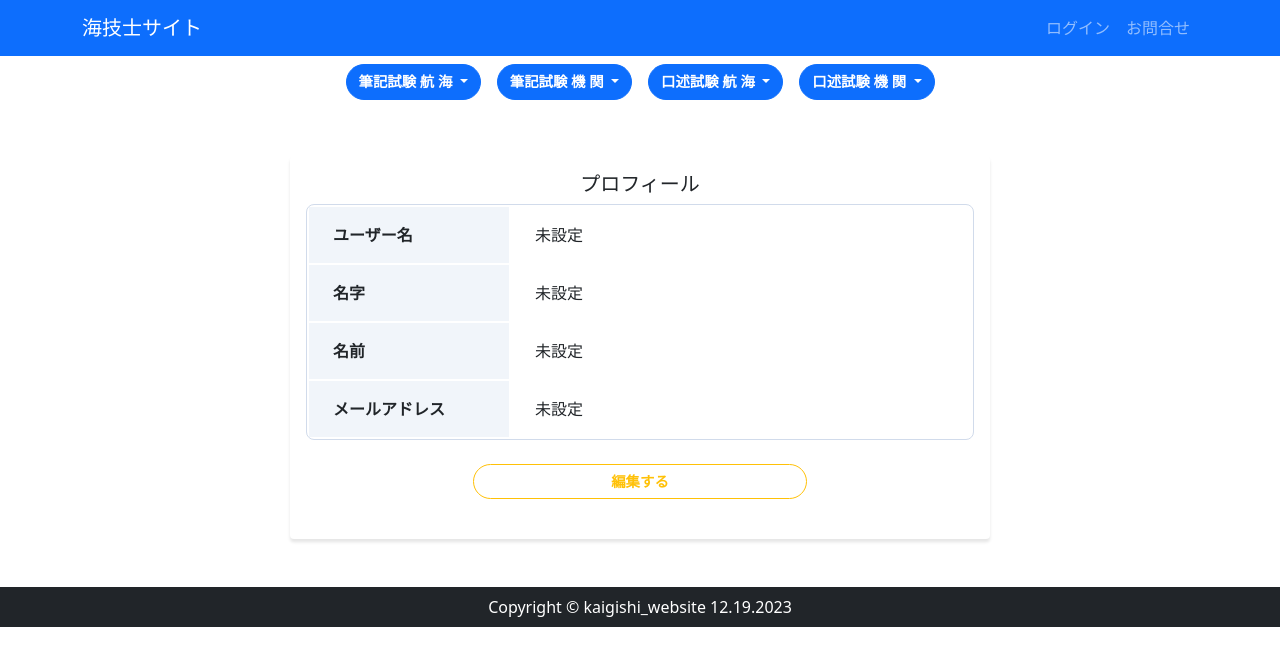
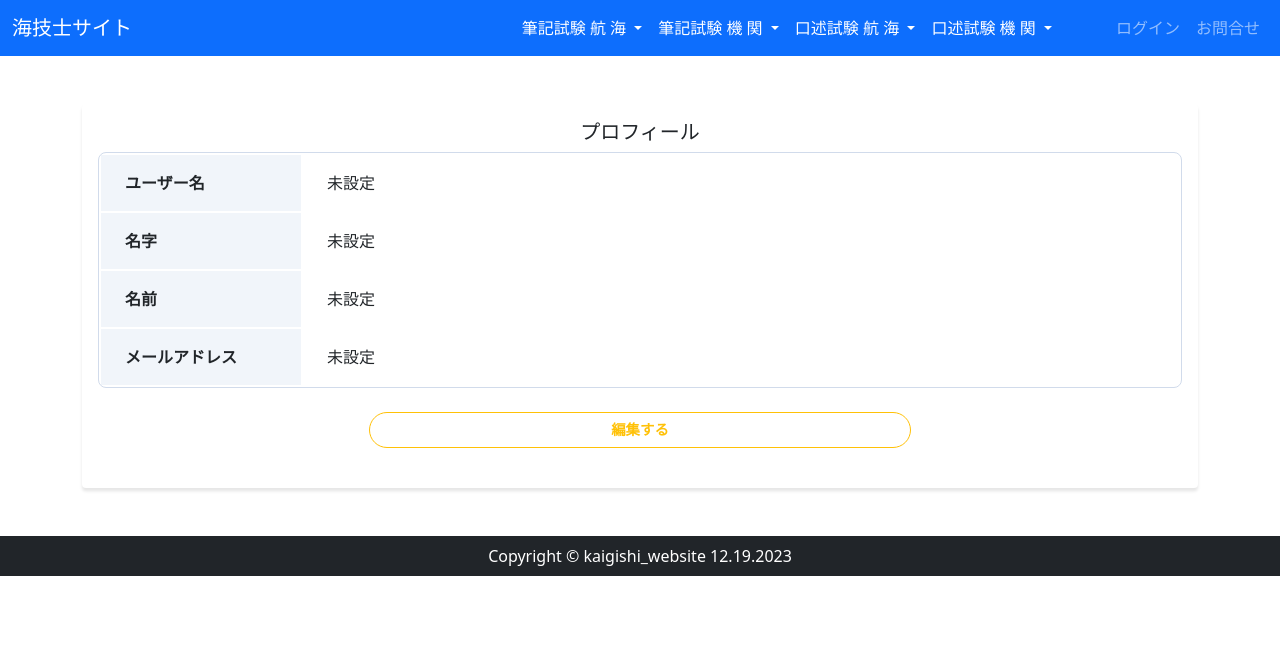
Before and after one commit to hashi5akihiro5/kaigishi_website_v2, a Django app: page /accounts/profile/1 in a window 1280 px wide. Shown: the top 666 px of the page. Run offline with Django 4.2, Linux system fonts and the light colour scheme; some libraries are stand-ins or nearby versions.

Commit message:
navbar修正.1.11.2024

```diff
--- a/kakomon/static/css/style.css
+++ b/kakomon/static/css/style.css
@@ -77,7 +77,7 @@
 
 /* profile */
 .card-profile {
-  width: 700px;
+  width: auto;
   border: 0;
   border-radius: irem;
   box-shadow: 0 0.2rem 0.2rem 0 rgba(0, 0, 0, 0.1);
--- a/kakomon/templates/kakomon/base.html
+++ b/kakomon/templates/kakomon/base.html
@@ -12,58 +12,54 @@
         <title>{% block title %}{% endblock %}</title>
     </head>
     <body>
-        <nav class="navbar navbar-expand-lg navbar-dark bg-primary">
-            <div class="container">
+        <nav class="navbar navbar-expand-lg bg-body-tertiary navbar-dark bg-primary">
+            <div class="container-fluid">
                 <a class="navbar-brand" href={% url 'kakomon:index' %}>海技士サイト</a>
                 <button class="navbar-toggler" type="button" data-bs-toggle="collapse" data-bs-target="#navbarNav" aria-controls="navbarNav" aria-expanded="false" aria-label="ナビゲーションの切替"><span class="navbar-toggler-icon"></span></button>
                 <div class="collapse navbar-collapse" id="navbarNav">
                     <ul class="navbar-nav ms-auto">
+                        <li class="nav-item dropdown">
+                            <a class="nav-link dropdown-toggle active" href="#" role="button" data-bs-toggle="dropdown" aria-expanded="false">
+                                筆記試験  航 海
+                            </a>
+                            <ul class="dropdown-menu">
+                                <li><a class="dropdown-item" href={% url 'kakomon:list_exam' "筆記" "航海" "1級" %}>航 海  1級</a></li>
+                                <li><a class="dropdown-item" href={% url 'kakomon:list_exam' "筆記" "航海" "2級" %}>航 海  2級</a></li>
+                                <li><a class="dropdown-item" href={% url 'kakomon:list_exam' "筆記" "航海" "3級" %}>航 海  3級</a></li>
+                            </ul>
+                        </li>
+                        <li class="nav-item dropdown">
+                            <a class="nav-link dropdown-toggle active" href="#" role="button" data-bs-toggle="dropdown" aria-expanded="false">
+                                筆記試験  機 関
+                            </a>
+                            <ul class="dropdown-menu">
+                                <li><a class="dropdown-item" href="#">機 関  1級</a></li>
+                                <li><a class="dropdown-item" href="#">機 関  2級</a></li>
+                                <li><a class="dropdown-item" href="#">機 関  3級</a></li>
+                            </ul>
+                        </li>
+                        <li class="nav-item dropdown">
+                            <a class="nav-link dropdown-toggle active" href="#" role="button" data-bs-toggle="dropdown" aria-expanded="false">
+                                口述試験  航 海
+                            </a>
+                            <ul class="dropdown-menu">
+                                <li><a class="dropdown-item" href="#">作成中</a></li>
+                            </ul>
+                        </li>
+                        <li class="nav-item dropdown me-5">
+                            <a class="nav-link dropdown-toggle active" href="#" role="button" data-bs-toggle="dropdown" aria-expanded="false">
+                                口述試験  機 関
+                            </a>
+                            <ul class="dropdown-menu">
+                                <li><a class="dropdown-item" href="#">作成中</a></li>
+                            </ul>
+                        </li>
                         {% if user.is_authenticated %}
                             <li class="nav-item"><a class="nav-link" href={% url 'accounts:profile' user.id %}>マイページ</a></li>
                         {% else %}
                             <li class="nav-item"><a class="nav-link" href={% url 'accounts:login' %}>ログイン</a></li>
                         {% endif %}
                         <li class="nav-item"><a class="nav-link" href="#">お問合せ</a></li>
-                    </ul>
-                </div>
-            </div>
-        </nav>
-        <nav class="navbar navbar-expand-lg justify-content-center mb-3">
-            <div class="d-flex">
-                <div class="dropdown me-3">
-                    <button class="btn btn-primary dropdown-toggle" type="button" id="dropdownMenuButton" data-mdb-toggle="dropdown" aria-expanded="false">
-                        筆記試験  航 海
-                    </button>
-                    <ul class="dropdown-menu" aria-labelledby="dropdownMenuButton">
-                        <li><a class="dropdown-item" href={% url 'kakomon:list_exam' "筆記" "航海" "1級" %}>航 海  1級</a></li>
-                        <li><a class="dropdown-item" href={% url 'kakomon:list_exam' "筆記" "航海" "2級" %}>航 海  2級</a></li>
-                        <li><a class="dropdown-item" href={% url 'kakomon:list_exam' "筆記" "航海" "3級" %}>航 海  3級</a></li>
-                    </ul>
-                </div>
-                <div class="dropdown me-3">
-                    <button class="btn btn-primary dropdown-toggle" type="button" id="dropdownMenuButton" data-mdb-toggle="dropdown" aria-expanded="false">
-                        筆記試験  機 関
-                    </button>
-                    <ul class="dropdown-menu" aria-labelledby="dropdownMenuButton">
-                        <li><a class="dropdown-item" href="#">機 関  1級</a></li>
-                        <li><a class="dropdown-item" href="#">機 関  2級</a></li>
-                        <li><a class="dropdown-item" href="#">機 関  3級</a></li>
-                    </ul>
-                </div>
-                <div class="dropdown me-3">
-                    <button class="btn btn-primary dropdown-toggle" type="button" id="dropdownMenuButton" data-mdb-toggle="dropdown" aria-expanded="false">
-                        口述試験  航 海
-                    </button>
-                    <ul class="dropdown-menu" aria-labelledby="dropdownMenuButton">
-                        <li><a class="dropdown-item" href="#">作成中</a></li>
-                    </ul>
-                </div>
-                <div class="dropdown">
-                    <button class="btn btn-primary dropdown-toggle" type="button" id="dropdownMenuButton" data-mdb-toggle="dropdown" aria-expanded="false">
-                        口述試験  機 関
-                    </button>
-                    <ul class="dropdown-menu" aria-labelledby="dropdownMenuButton">
-                        <li><a class="dropdown-item" href="#">作成中</a></li>
                     </ul>
                 </div>
             </div>
```
